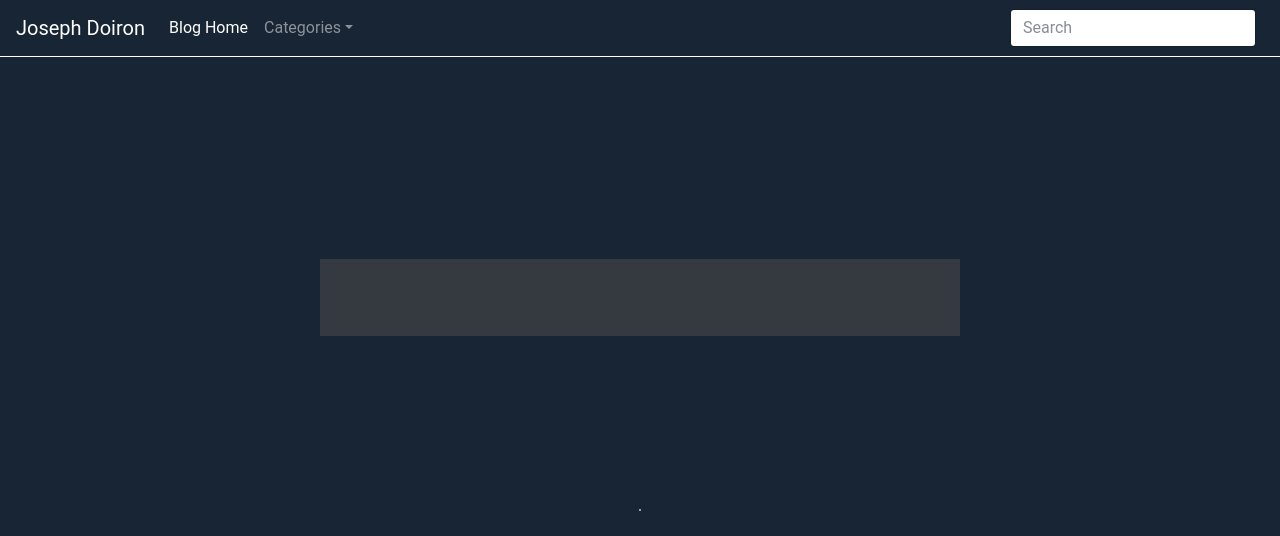
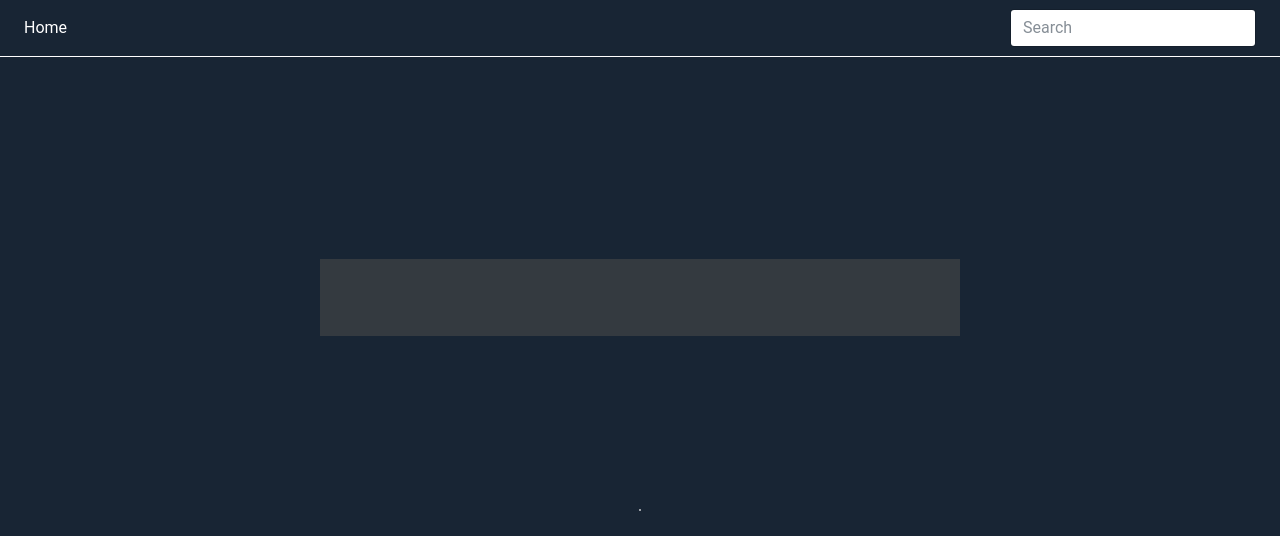
Before and after one commit to jdoiro3/myPersonalSite, a Django app: template blog/templates/blog/post-editor.html in a window 1280 px wide. Shown: the top 536 px of the page. Run offline with Django 3.2, Linux system fonts and the light colour scheme; the template is opened without the code that fills it, so the values that code supplies are empty; some libraries are stand-ins or nearby versions.

Commit message:
changed url patterns and styling

```diff
--- a/blog/static/blog/post.css
+++ b/blog/static/blog/post.css
@@ -60,7 +60,7 @@ header {
     font-size: 50px;
     font-weight: normal;
     text-align: center;
-    backdrop-filter: blur(30px);
+    color: black;
 }
 
 #user-image {
@@ -87,7 +87,7 @@ header {
     padding: 2%;
     margin: 10px 10% 10px 10%;
     box-shadow: 0 3px 6px rgba(0,0,0,0.16), 0 3px 6px rgba(0,0,0,0.23);
-    font-size: 16px;
+    font-size: 20px;
     color: #15202b;
     width: 100vw;
     line-height: 1.625;
--- a/blog/templates/blog/top-navbar.html
+++ b/blog/templates/blog/top-navbar.html
@@ -1,13 +1,12 @@
 <!--Navbar blue-->
 <nav class="navbar navbar-expand-lg navbar-dark bg-dark">
-  <a class="navbar-brand" href="#">Joseph Doiron</a>
   <button class="navbar-toggler" type="button" data-toggle="collapse" data-target="#navbarSupportedContent" aria-controls="navbarSupportedContent" aria-expanded="false" aria-label="Toggle navigation">
       <span class="navbar-toggler-icon"></span>
   </button>
   <div class="collapse navbar-collapse" id="navbarSupportedContent">
       <ul class="navbar-nav mr-auto">
           <li class="nav-item active">
-              <a class="nav-link" href="{% url 'blog:blog-index' %}">Blog Home<span class="sr-only">(current)</span></a>
+              <a class="nav-link" href="{% url 'blog:index' %}">Home<span class="sr-only">(current)</span></a>
           </li>
           {% if request.user.is_authenticated %}
           <li class="nav-item">
@@ -20,18 +19,19 @@
             <a class="nav-link" href="{% url 'blog:new-post' %}">New Post</a>
           </li>
           {% endif %}
+          {% if categories %}
           <li class="nav-item dropdown">
               <a class="nav-link dropdown-toggle" id="navbarDropdownMenuLink" data-toggle="dropdown" aria-haspopup="true" aria-expanded="false">Categories</a>
               <div class="dropdown-menu dropdown-primary" aria-labelledby="navbarDropdownMenuLink">
-                  {% if categories %}
+                <a class="dropdown-item" href="{% url 'blog:index' %}">All</a>
                   {% for cat in categories %}
                   <a class="dropdown-item" href="{% url 'blog:index-specific-cat' cat %}">{{ cat }}</a>
                   {% endfor %}
-                  {% endif %}
               </div>
           </li>
+          {% endif %}
       </ul>
-      <form class="form-inline" action="{% url 'blog:blog-index' %}">
+      <form class="form-inline" action="{% url 'blog:index' %}">
           <input class="form-control mr-sm-2" type="text" placeholder="Search" aria-label="Search" name="q">
       </form>
   </div>
--- a/blog/urls.py
+++ b/blog/urls.py
@@ -4,7 +4,7 @@ from . import views
 
 app_name = 'blog'
 urlpatterns = [
-    path('', views.index, name='blog-index'),
+    path('', views.index, name='index'),
     path('cat/<str:category>/', views.index, name='index-specific-cat'),
     path('author/<str:author_first_name>-<str:author_last_name>/', views.author_index, name='specific-author'),
     path('post/<slug:slug>/', views.post_detail, name='post-detail'),
```
